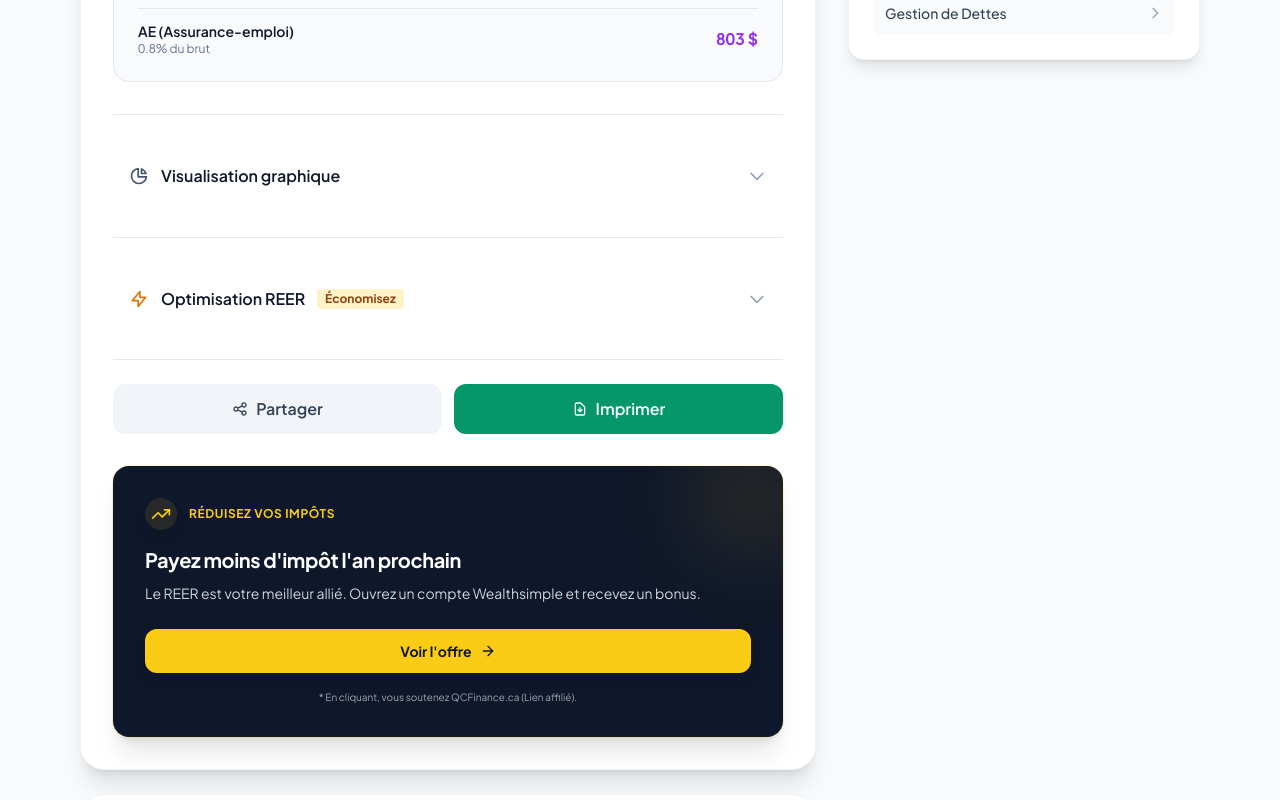
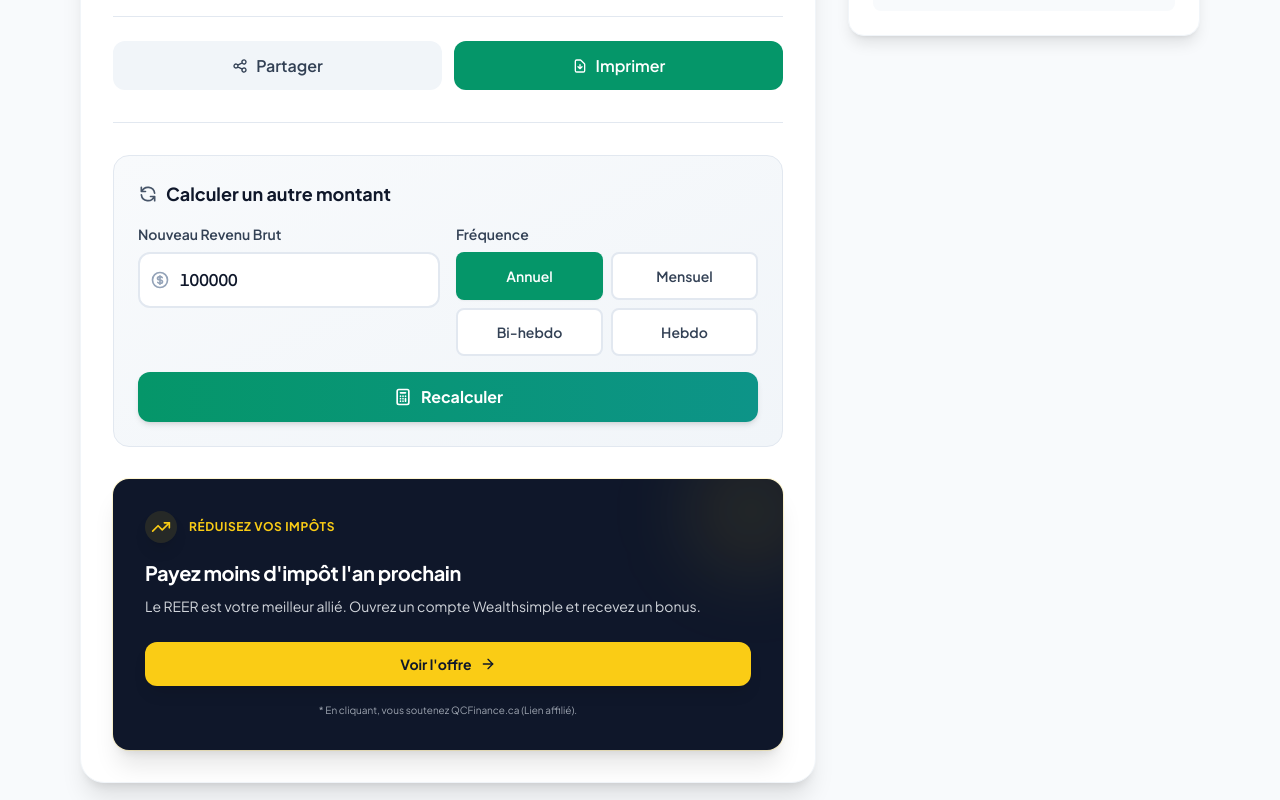
Before and after one commit to antepweb-dotcom/quebec-calculators, a Next.js app: page /salaire-net-quebec/100000 in a window 1280 px wide. Shown: the part 1560-2360 px from the top of the page. Built offline with nearby package versions, Linux system fonts and the light colour scheme; no server answers.

Commit message:
Fix: Remove Prisma and database completely

```diff
--- a/app/salaire-net-quebec/[salary]/page.tsx
+++ b/app/salaire-net-quebec/[salary]/page.tsx
@@ -16,6 +16,9 @@ export async function generateStaticParams() {
   }
   return salaries
 }
+
+// Allow dynamic params outside of static generation
+export const dynamicParams = true
 
 // Dynamic SEO metadata for each salary page
 export async function generateMetadata({ params }: { params: { salary: string } }): Promise<Metadata> {
@@ -78,12 +81,39 @@ export default function DynamicSalaryPage({ params }: { params: { salary: string
   }
 
   const formattedAmount = salaryNum.toLocaleString('fr-CA')
-
-  // Calculate actual tax breakdown using real logic
   const taxResults = calculateTaxes(salaryNum)
   const marginalRate = calculateMarginalRate(salaryNum)
   const effectiveRate = ((taxResults.totalDeductions / salaryNum) * 100).toFixed(1)
   const monthlyNet = Math.round(taxResults.netIncome / 12)
+
+  // Helper function to determine income bracket
+  const getIncomeBracket = () => {
+    if (salaryNum < 49275) return 'de base'
+    if (salaryNum < 98540) return 'intermédiaire'
+    if (salaryNum < 165430) return 'supérieure'
+    return 'maximale'
+  }
+
+  // Helper function to format currency
+  const formatCurrency = (amount: number) =>
+    amount.toLocaleString('fr-CA', { style: 'currency', currency: 'CAD', maximumFractionDigits: 0 })
+
+  // Helper function to calculate percentage
+  const calcPercentage = (part: number, total: number) =>
+    ((part / total) * 100).toFixed(1)
+
+  // Table row component for cleaner code
+  const TaxRow = ({ label, amount, className = "hover:bg-slate-50" }: { label: string, amount: number, className?: string }) => (
+    <tr className={className}>
+      <td className="px-6 py-4 text-sm text-slate-700">{label}</td>
+      <td className="px-6 py-4 text-sm text-right font-semibold text-slate-900">
+        {formatCurrency(amount)}
+      </td>
+      <td className="px-6 py-4 text-sm text-right text-slate-600">
+        {calcPercentage(amount, salaryNum)}%
+      </td>
+    </tr>
+  )
 
   return (
     <div className="min-h-screen bg-slate-50 selection:bg-emerald-100">
@@ -123,7 +153,7 @@ export default function DynamicSalaryPage({ params }: { params: { salary: string
         showLastUpdated={true}
       />
 
-      <div className="container mx-auto max-w-6xl px-4 py-12">
+      <div className="container mx-auto max-w-6xl px-4 py-6">
         <div className="grid lg:grid-cols-12 gap-8">
           <div className="lg:col-span-8 space-y-6">
             <LuxurySalaryCalculator initialIncome={salaryNum} />
@@ -138,8 +168,7 @@ export default function DynamicSalaryPage({ params }: { params: { salary: string
                 Impact fiscal de {formattedAmount}$ au Québec
               </h2>
               <p className="text-lg text-slate-700 leading-relaxed">
-                Avec un revenu brut de <strong>{formattedAmount} $</strong>, vous vous situez dans la tranche d'imposition
-                {salaryNum < 49275 ? ' de base' : salaryNum < 98540 ? ' intermédiaire' : salaryNum < 165430 ? ' supérieure' : ' maximale'} au Québec.
+                Avec un revenu brut de <strong>{formattedAmount} $</strong>, vous vous situez dans la tranche d'imposition {getIncomeBracket()} au Québec.
                 Votre taux marginal d'imposition est de <strong>{marginalRate}%</strong>, ce qui signifie que chaque dollar supplémentaire
                 gagné sera imposé à ce taux.
               </p>
@@ -244,8 +273,7 @@ export default function DynamicSalaryPage({ params }: { params: { salary: string
               Est-ce que {formattedAmount} $ est un bon salaire au Québec?
             </h2>
             <p className="text-lg text-slate-700 leading-relaxed mb-6">
-              Avec un revenu brut de <strong>{formattedAmount} $</strong>, vous vous situez dans la tranche d'imposition
-              {salaryNum < 49275 ? ' de base' : salaryNum < 98540 ? ' intermédiaire' : salaryNum < 165430 ? ' supérieure' : ' maximale'} au Québec.
+              Avec un revenu brut de <strong>{formattedAmount} $</strong>, vous vous situez dans la tranche d'imposition {getIncomeBracket()} au Québec.
               Votre taux marginal d'imposition est de <strong>{marginalRate}%</strong>, ce qui signifie que chaque dollar supplémentaire
               gagné sera imposé à ce taux. Cependant, votre taux effectif (le pourcentage réel d'impôt payé) est de <strong>{effectiveRate}%</strong>,
               car les premiers dollars sont imposés à des taux inférieurs grâce au système progressif.
@@ -275,55 +303,16 @@ export default function DynamicSalaryPage({ params }: { params: { salary: string
                   </tr>
                 </thead>
                 <tbody className="divide-y divide-slate-100">
-                  <tr className="hover:bg-slate-50">
-                    <td className="px-6 py-4 text-sm text-slate-700">Impôt Fédéral</td>
-                    <td className="px-6 py-4 text-sm text-right font-semibold text-slate-900">
-                      {taxResults.federalTax.toLocaleString('fr-CA', { style: 'currency', currency: 'CAD', maximumFractionDigits: 0 })}
-                    </td>
-                    <td className="px-6 py-4 text-sm text-right text-slate-600">
-                      {((taxResults.federalTax / salaryNum) * 100).toFixed(1)}%
-                    </td>
-                  </tr>
-                  <tr className="hover:bg-slate-50">
-                    <td className="px-6 py-4 text-sm text-slate-700">Impôt Provincial (Québec)</td>
-                    <td className="px-6 py-4 text-sm text-right font-semibold text-slate-900">
-                      {taxResults.provincialTax.toLocaleString('fr-CA', { style: 'currency', currency: 'CAD', maximumFractionDigits: 0 })}
-                    </td>
-                    <td className="px-6 py-4 text-sm text-right text-slate-600">
-                      {((taxResults.provincialTax / salaryNum) * 100).toFixed(1)}%
-                    </td>
-                  </tr>
-                  <tr className="hover:bg-slate-50">
-                    <td className="px-6 py-4 text-sm text-slate-700">RRQ (Régime de rentes du Québec)</td>
-                    <td className="px-6 py-4 text-sm text-right font-semibold text-slate-900">
-                      {taxResults.qpp.toLocaleString('fr-CA', { style: 'currency', currency: 'CAD', maximumFractionDigits: 0 })}
-                    </td>
-                    <td className="px-6 py-4 text-sm text-right text-slate-600">
-                      {((taxResults.qpp / salaryNum) * 100).toFixed(1)}%
-                    </td>
-                  </tr>
-                  <tr className="hover:bg-slate-50">
-                    <td className="px-6 py-4 text-sm text-slate-700">RQAP (Assurance parentale)</td>
-                    <td className="px-6 py-4 text-sm text-right font-semibold text-slate-900">
-                      {taxResults.qpip.toLocaleString('fr-CA', { style: 'currency', currency: 'CAD', maximumFractionDigits: 0 })}
-                    </td>
-                    <td className="px-6 py-4 text-sm text-right text-slate-600">
-                      {((taxResults.qpip / salaryNum) * 100).toFixed(1)}%
-                    </td>
-                  </tr>
-                  <tr className="hover:bg-slate-50">
-                    <td className="px-6 py-4 text-sm text-slate-700">AE (Assurance-emploi)</td>
-                    <td className="px-6 py-4 text-sm text-right font-semibold text-slate-900">
-                      {taxResults.ei.toLocaleString('fr-CA', { style: 'currency', currency: 'CAD', maximumFractionDigits: 0 })}
-                    </td>
-                    <td className="px-6 py-4 text-sm text-right text-slate-600">
-                      {((taxResults.ei / salaryNum) * 100).toFixed(1)}%
-                    </td>
-                  </tr>
+                  <TaxRow label="Impôt Fédéral" amount={taxResults.federalTax} />
+                  <TaxRow label="Impôt Provincial (Québec)" amount={taxResults.provincialTax} />
+                  <TaxRow label="RRQ (Régime de rentes du Québec)" amount={taxResults.qpp} />
+                  <TaxRow label="RQAP (Assurance parentale)" amount={taxResults.qpip} />
+                  <TaxRow label="AE (Assurance-emploi)" amount={taxResults.ei} />
+
                   <tr className="bg-red-50 font-semibold">
                     <td className="px-6 py-4 text-sm text-slate-900">Total des déductions</td>
                     <td className="px-6 py-4 text-sm text-right text-red-700 font-bold">
-                      {taxResults.totalDeductions.toLocaleString('fr-CA', { style: 'currency', currency: 'CAD', maximumFractionDigits: 0 })}
+                      {formatCurrency(taxResults.totalDeductions)}
                     </td>
                     <td className="px-6 py-4 text-sm text-right text-red-700">
                       {effectiveRate}%
@@ -332,10 +321,10 @@ export default function DynamicSalaryPage({ params }: { params: { salary: string
                   <tr className="bg-emerald-50 font-semibold">
                     <td className="px-6 py-4 text-sm text-slate-900">Revenu net annuel</td>
                     <td className="px-6 py-4 text-sm text-right text-emerald-700 font-bold text-lg">
-                      {taxResults.netIncome.toLocaleString('fr-CA', { style: 'currency', currency: 'CAD', maximumFractionDigits: 0 })}
+                      {formatCurrency(taxResults.netIncome)}
                     </td>
                     <td className="px-6 py-4 text-sm text-right text-emerald-700">
-                      {((taxResults.netIncome / salaryNum) * 100).toFixed(1)}%
+                      {calcPercentage(taxResults.netIncome, salaryNum)}%
                     </td>
                   </tr>
                 </tbody>
@@ -383,13 +372,13 @@ export default function DynamicSalaryPage({ params }: { params: { salary: string
                     </svg>
                   </summary>
                   <div className="px-5 py-4 bg-slate-50 text-slate-700 text-sm border-t border-slate-100">
-                    Les déductions totales sur {formattedAmount} $ s'élèvent à <strong>{taxResults.totalDeductions.toLocaleString('fr-CA', { style: 'currency', currency: 'CAD', maximumFractionDigits: 0 })}</strong>,
+                    Les déductions totales sur {formattedAmount} $ s'élèvent à <strong>{formatCurrency(taxResults.totalDeductions)}</strong>,
                     soit <strong>{effectiveRate}%</strong> de votre revenu brut. Ce montant se divise ainsi :
-                    impôt fédéral ({taxResults.federalTax.toLocaleString('fr-CA', { style: 'currency', currency: 'CAD', maximumFractionDigits: 0 })}),
-                    impôt provincial ({taxResults.provincialTax.toLocaleString('fr-CA', { style: 'currency', currency: 'CAD', maximumFractionDigits: 0 })}),
-                    RRQ ({taxResults.qpp.toLocaleString('fr-CA', { style: 'currency', currency: 'CAD', maximumFractionDigits: 0 })}),
-                    RQAP ({taxResults.qpip.toLocaleString('fr-CA', { style: 'currency', currency: 'CAD', maximumFractionDigits: 0 })}) et
-                    AE ({taxResults.ei.toLocaleString('fr-CA', { style: 'currency', currency: 'CAD', maximumFractionDigits: 0 })}).
+                    impôt fédéral ({formatCurrency(taxResults.federalTax)}),
+                    impôt provincial ({formatCurrency(taxResults.provincialTax)}),
+                    RRQ ({formatCurrency(taxResults.qpp)}),
+                    RQAP ({formatCurrency(taxResults.qpip)}) et
+                    AE ({formatCurrency(taxResults.ei)}).
                   </div>
                 </details>
 
@@ -480,7 +469,7 @@ export default function DynamicSalaryPage({ params }: { params: { salary: string
                         name: `Combien d'impôts je paie sur ${formattedAmount} $ ?`,
                         acceptedAnswer: {
                           '@type': 'Answer',
-                          text: `Les déductions totales sur ${formattedAmount} $ s'élèvent à ${taxResults.totalDeductions.toLocaleString('fr-CA', { style: 'currency', currency: 'CAD', maximumFractionDigits: 0 })}, soit ${effectiveRate}% de votre revenu brut.`
+                          text: `Les déductions totales sur ${formattedAmount} $ s'élèvent à ${formatCurrency(taxResults.totalDeductions)}, soit ${effectiveRate}% de votre revenu brut.`
                         }
                       },
                       {
--- a/components/LuxurySalaryCalculator.tsx
+++ b/components/LuxurySalaryCalculator.tsx
@@ -1,6 +1,7 @@
 'use client'
 
 import { useState, useRef } from 'react'
+import { useRouter } from 'next/navigation'
 import { calculateTaxes, formatCurrency } from '@/utils/taxLogic'
 import { generateSalaryPDF } from '@/utils/pdfGenerator'
 import InteractiveDonutChart from './ui/InteractiveDonutChart'
@@ -13,6 +14,7 @@ interface LuxurySalaryCalculatorProps {
 type PayPeriod = 'annual' | 'monthly' | 'biweekly' | 'weekly'
 
 export default function LuxurySalaryCalculator({ initialIncome }: LuxurySalaryCalculatorProps) {
+  const router = useRouter()
   const [income, setIncome] = useState(initialIncome.toString())
   const [payPeriod, setPayPeriod] = useState<PayPeriod>('annual')
   const [useFTQ, setUseFTQ] = useState(false)
@@ -45,8 +47,24 @@ export default function LuxurySalaryCalculator({ initialIncome }: LuxurySalaryCa
   // Check if income is in highest tax bracket (2027 rule change warning)
   const isHighIncome = annualIncome >= 119910 // Approximate 2026 highest bracket threshold
 
+  // Handle calculate button click
+  const handleCalculate = () => {
+    if (numericIncome > 0) {
+      const salaryToNavigate = Math.round(annualIncome)
+      // Smooth scroll to top before navigation
+      window.scrollTo({ top: 0, behavior: 'smooth' })
+      // Navigate after a short delay to allow scroll animation
+      setTimeout(() => {
+        router.push(`/salaire-net-quebec/${salaryToNavigate}`)
+      }, 300)
+    }
+  }
+
   return (
     <div className="bg-white rounded-3xl shadow-xl border border-slate-100 p-8">
+      {/* Header and Input Section - Only show on landing page */}
+      {initialIncome === 0 && (
+        <>
           {/* Header */}
           <div className="mb-8">
             <div className="inline-flex items-center gap-2 px-3 py-1.5 bg-emerald-100 text-emerald-800 rounded-full text-sm font-semibold mb-4">
@@ -138,8 +156,26 @@ export default function LuxurySalaryCalculator({ initialIncome }: LuxurySalaryCa
         </div>
       </div>
 
+      {/* Calculate Button - Landing Page Only */}
+      {initialIncome === 0 && (
+        <div className="mb-8">
+          <button
+            onClick={handleCalculate}
+            disabled={!income || parseFloat(income) <= 0}
+            className="w-full py-4 bg-gradient-to-r from-emerald-600 to-teal-600 hover:from-emerald-700 hover:to-teal-700 disabled:from-slate-300 disabled:to-slate-400 disabled:cursor-not-allowed text-white font-bold text-lg rounded-2xl transition-all shadow-lg hover:shadow-xl disabled:shadow-none flex items-center justify-center gap-3"
+          >
+            <svg className="w-6 h-6" fill="none" stroke="currentColor" viewBox="0 0 24 24">
+              <path strokeLinecap="round" strokeLinejoin="round" strokeWidth={2} d="M9 7h6m0 10v-3m-3 3h.01M9 17h.01M9 14h.01M12 14h.01M15 11h.01M12 11h.01M9 11h.01M7 21h10a2 2 2 0 002-2V5a2 2 0 00-2-2H7a2 2 0 00-2 2v14a2 2 0 002 2z" />
+            </svg>
+            Calculer mon salaire net
+          </button>
+        </div>
+      )}
+        </>
+      )}
+
       {/* Results Section */}
-      {numericIncome > 0 ? (
+      {numericIncome > 0 && (
         <div className="space-y-8">
           {/* Big Result */}
           <div className="text-center py-8 bg-gradient-to-br from-emerald-50 to-teal-50 rounded-3xl border border-emerald-100">
@@ -485,63 +521,82 @@ export default function LuxurySalaryCalculator({ initialIncome }: LuxurySalaryCa
             </div>
           </div>
 
-          {/* Recalculate Button - Mobile Only */}
-          <div className="border-t border-slate-200 pt-6 md:hidden">
-            <button
-              onClick={() => {
-                window.scrollTo({ top: 0, behavior: 'smooth' })
-                setTimeout(() => {
-                  inputRef.current?.focus()
-                  inputRef.current?.select()
-                }, 500)
-              }}
-              className="w-full py-3 bg-slate-100 hover:bg-slate-200 text-slate-700 font-semibold rounded-xl transition-colors flex items-center justify-center gap-2"
-            >
-              <svg className="w-5 h-5" fill="none" stroke="currentColor" viewBox="0 0 24 24">
+          {/* Recalculate Section - Show on result pages */}
+          {initialIncome > 0 && (
+            <div className="border-t border-slate-200 pt-8 mt-6">
+              <div className="bg-gradient-to-br from-slate-50 to-slate-100 rounded-2xl p-6 border border-slate-200">
+                <h3 className="text-lg font-bold text-slate-900 mb-4 flex items-center gap-2">
+                  <svg className="w-5 h-5 text-slate-600" fill="none" stroke="currentColor" viewBox="0 0 24 24">
                     <path strokeLinecap="round" strokeLinejoin="round" strokeWidth={2} d="M4 4v5h.582m15.356 2A8.001 8.001 0 004.582 9m0 0H9m11 11v-5h-.581m0 0a8.003 8.003 0 01-15.357-2m15.357 2H15" />
                   </svg>
                   Calculer un autre montant
+                </h3>
+
+                <div className="grid md:grid-cols-2 gap-4 mb-4">
+                  <div>
+                    <label htmlFor="recalc-input" className="block text-sm font-semibold text-slate-700 mb-2">
+                      Nouveau Revenu Brut
+                    </label>
+                    <div className="relative">
+                      <div className="absolute left-3 top-1/2 -translate-y-1/2 text-slate-400">
+                        <svg className="w-5 h-5" fill="none" stroke="currentColor" viewBox="0 0 24 24">
+                          <path strokeLinecap="round" strokeLinejoin="round" strokeWidth={2} d="M12 8c-1.657 0-3 .895-3 2s1.343 2 3 2 3 .895 3 2-1.343 2-3 2m0-8c1.11 0 2.08.402 2.599 1M12 8V7m0 1v8m0 0v1m0-1c-1.11 0-2.08-.402-2.599-1M21 12a9 9 0 11-18 0 9 9 0 0118 0z" />
+                        </svg>
+                      </div>
+                      <input
+                        id="recalc-input"
+                        type="number"
+                        value={income}
+                        onChange={(e) => setIncome(e.target.value)}
+                        onKeyDown={(e) => {
+                          if (e.key === 'Enter') {
+                            handleCalculate()
+                          }
+                        }}
+                        className="w-full pl-10 pr-4 py-3 text-lg font-semibold border-2 border-slate-200 rounded-xl focus:ring-2 focus:ring-emerald-500 focus:border-transparent transition-all"
+                        placeholder="50000"
+                      />
+                    </div>
+                  </div>
+
+                  <div>
+                    <label className="block text-sm font-semibold text-slate-700 mb-2">
+                      Fréquence
+                    </label>
+                    <div className="grid grid-cols-2 gap-2">
+                      {['annual', 'monthly', 'biweekly', 'weekly'].map((period) => (
+                        <button
+                          key={period}
+                          onClick={() => setPayPeriod(period as PayPeriod)}
+                          className={`px-3 py-3 rounded-lg font-semibold text-sm transition-all ${
+                            payPeriod === period
+                              ? 'bg-emerald-600 text-white shadow-sm'
+                              : 'bg-white text-slate-700 hover:bg-slate-50 border-2 border-slate-200'
+                          }`}
+                        >
+                          {period === 'annual' ? 'Annuel' : period === 'monthly' ? 'Mensuel' : period === 'biweekly' ? 'Bi-hebdo' : 'Hebdo'}
+                        </button>
+                      ))}
+                    </div>
+                  </div>
+                </div>
+
+                <button
+                  onClick={handleCalculate}
+                  disabled={!income || parseFloat(income) <= 0}
+                  className="w-full py-3 bg-gradient-to-r from-emerald-600 to-teal-600 hover:from-emerald-700 hover:to-teal-700 disabled:from-slate-300 disabled:to-slate-400 disabled:cursor-not-allowed text-white font-bold rounded-xl transition-all shadow-md hover:shadow-lg disabled:shadow-none flex items-center justify-center gap-2"
+                >
+                  <svg className="w-5 h-5" fill="none" stroke="currentColor" viewBox="0 0 24 24">
+                    <path strokeLinecap="round" strokeLinejoin="round" strokeWidth={2} d="M9 7h6m0 10v-3m-3 3h.01M9 17h.01M9 14h.01M12 14h.01M15 11h.01M12 11h.01M9 11h.01M7 21h10a2 2 0 002-2V5a2 2 0 00-2-2H7a2 2 0 00-2 2v14a2 2 0 002 2z" />
+                  </svg>
+                  Recalculer
                 </button>
               </div>
+            </div>
+          )}
 
           {/* Affiliate Card - Tax/RRSP Context */}
           <AffiliateCard variant="tax" />
-        </div>
-      ) : (
-        <div className="text-center py-12">
-          <div className="w-20 h-20 bg-slate-100 rounded-full flex items-center justify-center mx-auto mb-4">
-            <svg className="w-10 h-10 text-slate-400" fill="none" stroke="currentColor" viewBox="0 0 24 24">
-              <path strokeLinecap="round" strokeLinejoin="round" strokeWidth={2} d="M12 8c-1.657 0-3 .895-3 2s1.343 2 3 2 3 .895 3 2-1.343 2-3 2m0-8c1.11 0 2.08.402 2.599 1M12 8V7m0 1v8m0 0v1m0-1c-1.11 0-2.08-.402-2.599-1M21 12a9 9 0 11-18 0 9 9 0 0118 0z" />
-            </svg>
-          </div>
-          <h3 className="text-xl font-bold text-slate-900 mb-2">
-            Entrez votre revenu
-          </h3>
-          <p className="text-slate-600 text-sm mb-6">
-            Saisissez un montant ci-dessus pour voir votre salaire net
-          </p>
-
-          {/* Quick Info Cards */}
-          <div className="space-y-2 text-left">
-            <div className="flex items-start gap-2 text-sm">
-              <svg className="w-4 h-4 text-emerald-600 flex-shrink-0 mt-0.5" fill="none" stroke="currentColor" viewBox="0 0 24 24">
-                <path strokeLinecap="round" strokeLinejoin="round" strokeWidth={2} d="M5 13l4 4L19 7" />
-              </svg>
-              <span className="text-slate-700">Calcul instantané avec taux 2026</span>
-            </div>
-            <div className="flex items-start gap-2 text-sm">
-              <svg className="w-4 h-4 text-emerald-600 flex-shrink-0 mt-0.5" fill="none" stroke="currentColor" viewBox="0 0 24 24">
-                <path strokeLinecap="round" strokeLinejoin="round" strokeWidth={2} d="M5 13l4 4L19 7" />
-              </svg>
-              <span className="text-slate-700">Toutes déductions incluses</span>
-            </div>
-            <div className="flex items-start gap-2 text-sm">
-              <svg className="w-4 h-4 text-emerald-600 flex-shrink-0 mt-0.5" fill="none" stroke="currentColor" viewBox="0 0 24 24">
-                <path strokeLinecap="round" strokeLinejoin="round" strokeWidth={2} d="M5 13l4 4L19 7" />
-              </svg>
-              <span className="text-slate-700">Analyse pouvoir d'achat</span>
-            </div>
-          </div>
         </div>
       )}
     </div>
```
Also changed, not shown: 2 other files (tests, documents, lock files or other folders). Lines whose indentation alone changed are shown as unchanged.
